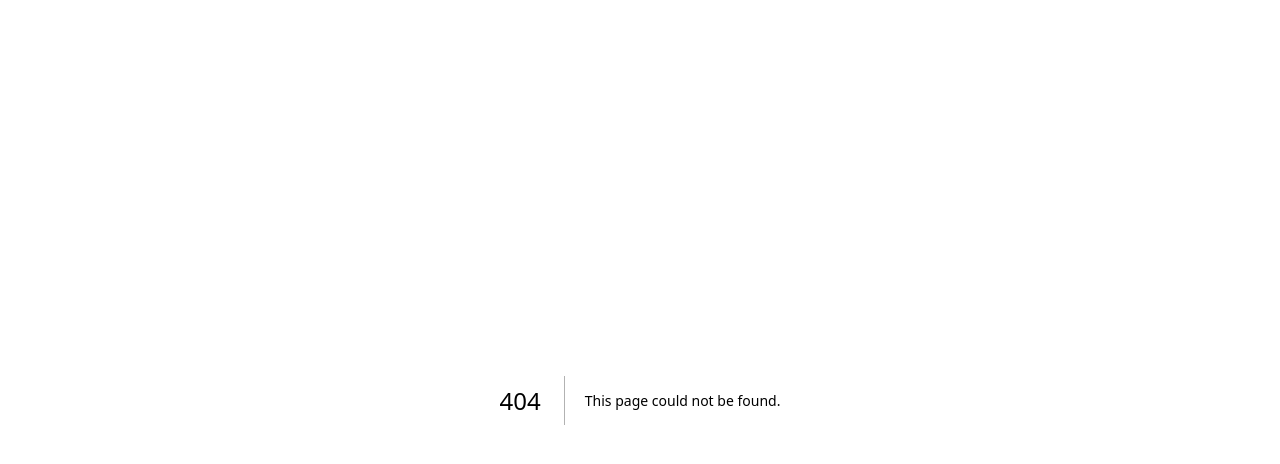
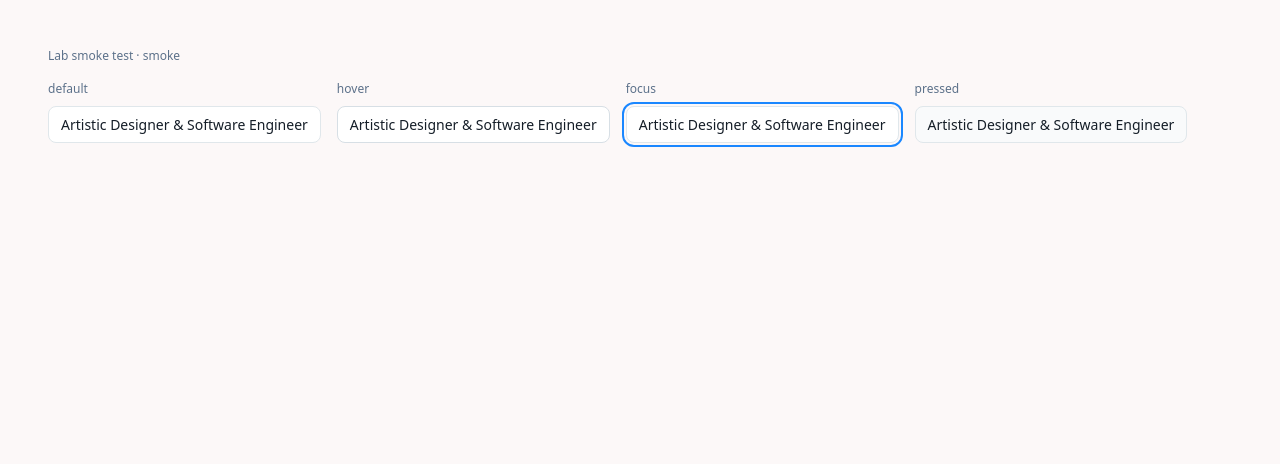
Before and after one commit to dinethde/portfolio-v2, a Next.js app: page /lab in a window 1280 px wide. Before the commit this address had no page. Shown: the top 464 px of the page. Built offline with nearby package versions, Linux system fonts and the light colour scheme.

Commit message:
feat(ui): add the dev-only component lab
Entries are found by listing entries/ at request time and importing
each one by id, so no task edits a shared list (D-24). /lab is a 404 in
production.

```diff
--- /dev/null
+++ b/src/app/(dev)/lab/entries/smoke.lab.tsx
@@ -0,0 +1,30 @@
+import { sampleText } from "../fixtures";
+
+// Proves the lab works: an entry is found without a registry, and data-force-state shows every
+// state at once. Copy a real entry from this one.
+
+export const title = "Lab smoke test";
+
+const states = ["default", "hover", "focus", "pressed"] as const;
+
+export function Lab() {
+  return (
+    <div className="flex flex-wrap gap-16">
+      {states.map((state) => (
+        <div
+          key={state}
+          data-force-state={state === "default" ? undefined : state}
+          className="flex flex-col gap-8"
+        >
+          <span className="text-p3 text-txt-neutral-p3-active">{state}</span>
+          <a
+            href="#lab-smoke"
+            className="rounded-8 border border-outline-neutral-light-active bg-surface-neutral-light-active px-12 py-8 text-txt-neutral-p1-active hover:border-outline-neutral-light-hover hover:bg-surface-neutral-light-hover focus-visible:outline-2 focus-visible:outline-outline-secondary-main-active focus-visible:outline-offset-2 active:bg-surface-neutral-light-clicked"
+          >
+            {sampleText.short}
+          </a>
+        </div>
+      ))}
+    </div>
+  );
+}
--- /dev/null
+++ b/src/app/(dev)/lab/fixtures.ts
@@ -0,0 +1,58 @@
+// Sample data for lab entries. Components get everything through props, so these stand in for
+// src/content/ and the GitHub data. Shapes follow TECH_SPEC §3 and §11; keep them deterministic so
+// screenshots don't change between runs.
+
+export const sampleText = {
+  short: "Artistic Designer & Software Engineer",
+  sentence: "I design and build quiet, careful interfaces for people who use them every day.",
+  long: "I started out drawing type on the back of school books. Now I design systems and write the code that ships them, and I still care most about the small details that nobody notices until they're missing.",
+} as const;
+
+export const sampleLinks = {
+  internal: "#story",
+  external: "https://github.com/dinethde",
+} as const;
+
+type Level = 0 | 1 | 2 | 3 | 4;
+
+interface ContributionDay {
+  date: string;
+  count: number;
+  level: Level;
+}
+
+const DAY_MS = 86_400_000;
+// A Sunday, so every week starts on the same weekday as GitHub's calendar.
+const FIRST_DAY = Date.UTC(2025, 10, 16);
+
+function levelFor(count: number): Level {
+  if (count === 0) return 0;
+  if (count < 3) return 1;
+  if (count < 6) return 2;
+  if (count < 9) return 3;
+  return 4;
+}
+
+function buildWeeks(weekCount: number): ContributionDay[][] {
+  return Array.from({ length: weekCount }, (_, week) =>
+    Array.from({ length: 7 }, (_, day) => {
+      const index = week * 7 + day;
+      // A fixed pattern with quiet weekends and busier stretches.
+      const count = day === 0 || day === 6 ? index % 3 : (index * 7) % 13;
+      return {
+        date: new Date(FIRST_DAY + index * DAY_MS).toISOString().slice(0, 10),
+        count,
+        level: levelFor(count),
+      };
+    }),
+  );
+}
+
+const weeks = buildWeeks(52);
+
+export const sampleContributions = {
+  total: weeks.flat().reduce((sum, day) => sum + day.count, 0),
+  weeks,
+  fetchedAt: "2026-11-14T00:00:00.000Z",
+  source: "fallback" as const,
+};
--- /dev/null
+++ b/src/app/(dev)/lab/page.tsx
@@ -0,0 +1,59 @@
+import { readdir } from "node:fs/promises";
+import path from "node:path";
+import { notFound } from "next/navigation";
+
+import type { ComponentType } from "react";
+
+// The component lab (ARCHITECTURE §8). Every file in entries/ named <id>.lab.tsx is one entry,
+// found at request time, so parallel tasks never edit a shared list (STATE D-24).
+// An entry exports `title` and a `Lab` component. /lab?only=<id> shows one entry.
+
+const ENTRY_DIR = path.join(process.cwd(), "src/app/(dev)/lab/entries");
+const ENTRY_SUFFIX = ".lab.tsx";
+
+interface LabModule {
+  title: string;
+  Lab: ComponentType;
+}
+
+async function entryIds(): Promise<string[]> {
+  const files = await readdir(ENTRY_DIR);
+  return files
+    .filter((file) => file.endsWith(ENTRY_SUFFIX))
+    .map((file) => file.slice(0, -ENTRY_SUFFIX.length))
+    .sort();
+}
+
+export default async function LabPage({ searchParams }: PageProps<"/lab">) {
+  if (process.env.NODE_ENV === "production") notFound();
+
+  const { only } = await searchParams;
+  const ids = await entryIds();
+  const shown = typeof only === "string" ? ids.filter((id) => id === only) : ids;
+  if (shown.length === 0) notFound();
+
+  const entries = await Promise.all(
+    shown.map(async (id) => ({
+      id,
+      module: (await import(`./entries/${id}.lab.tsx`)) as LabModule,
+    })),
+  );
+
+  return (
+    <div className="flex flex-col gap-48 p-24">
+      {entries.map(({ id, module: { title, Lab } }) => (
+        <section
+          key={id}
+          id={`lab-${id}`}
+          aria-labelledby={`lab-${id}-title`}
+          className="flex flex-col gap-16 p-24"
+        >
+          <h2 id={`lab-${id}-title`} className="text-p3 text-txt-neutral-p3-active">
+            {title} · {id}
+          </h2>
+          <Lab />
+        </section>
+      ))}
+    </div>
+  );
+}
```
